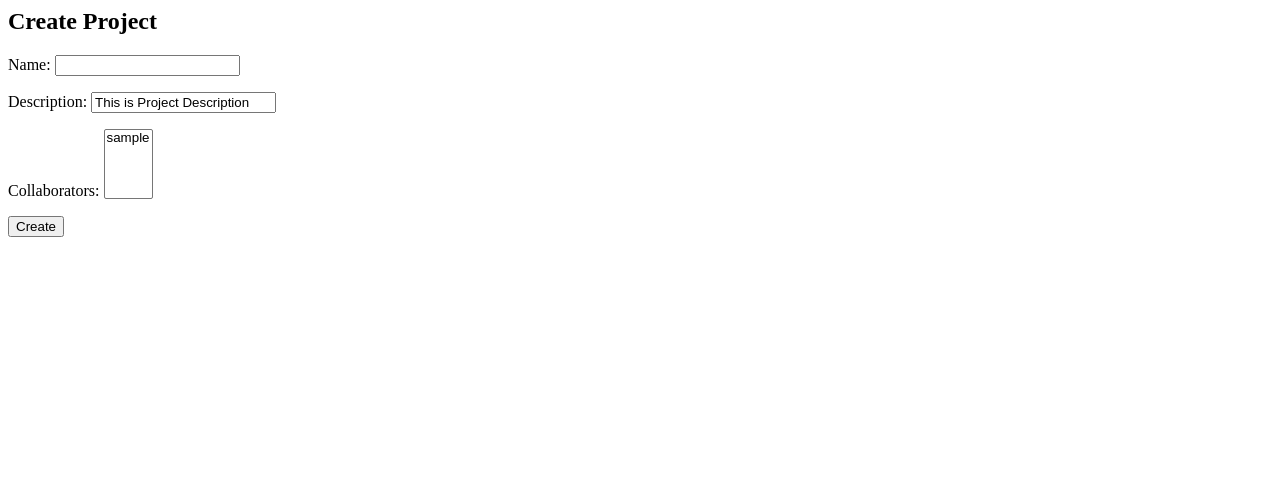
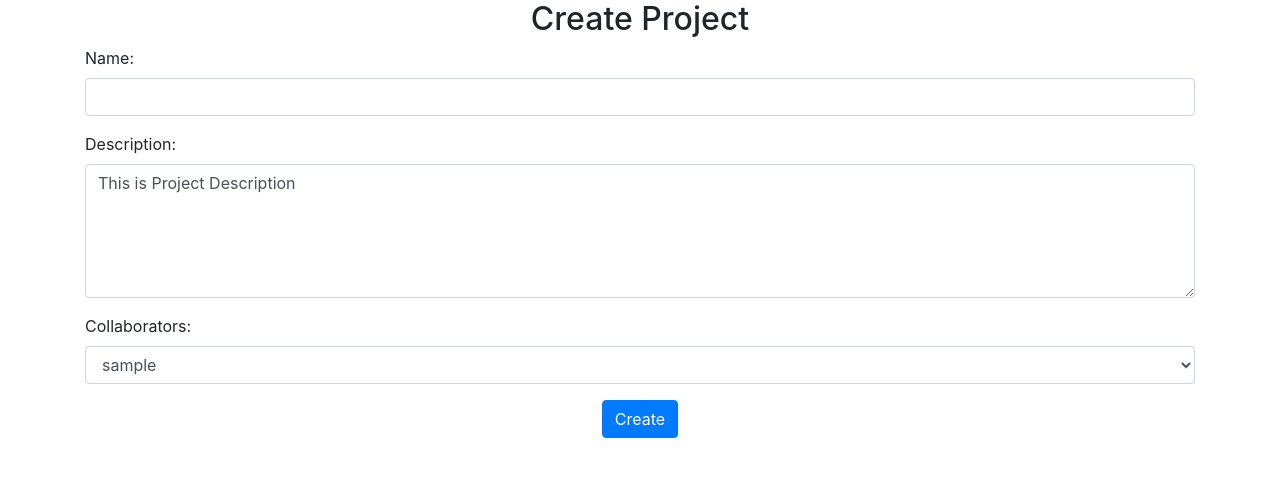
Before and after one commit to AdnanAaddi/TaskWise, a Django app: page /createproject/ in a window 1280 px wide. Shown: the top 477 px of the page. Run offline with Django 5.2, Linux system fonts and the light colour scheme; the visitor is signed in with stand-in values (Sample User, id 1); data comes from the database, SQL or seed files in the repository; some libraries are stand-ins or nearby versions.

Commit message:
Style create_project model form

```diff
--- a/projects/forms.py
+++ b/projects/forms.py
@@ -6,7 +6,17 @@ class ProjectForm(forms.ModelForm):
         model = Project
         fields = ['name', 'description','collaborators']
 
+        widgets={
+            'name': forms.TextInput(attrs={'class':'form-control'}),
+            'description': forms.Textarea(attrs={'class':'form-control', 'rows':5}),
+            'collaborators': forms.Select(attrs={'class':'form-control'}),
+        }
+
 class UpdateProjectForm(forms.ModelForm):
     class Meta:
         model = Project
         fields = ['name', 'description', 'collaborators']
+
+        widgets=(
+
+        )
--- a/projects/models.py
+++ b/projects/models.py
@@ -4,6 +4,6 @@ User=ProjectUser
 
 class Project(models.Model):
     name = models.CharField(max_length=100)
-    description=models.CharField(max_length=500, default='This is Project Description')
+    description=models.TextField(max_length=500, default='This is Project Description')
     owner = models.ForeignKey(User, on_delete=models.CASCADE, related_name='owned_projects')
     collaborators = models.ManyToManyField(User, related_name='collaborated_projects')
--- a/projects/templates/projects/create_project.html
+++ b/projects/templates/projects/create_project.html
@@ -1,6 +1,27 @@
-<h2>Create Project</h2>
-<form method="post">
-    {% csrf_token %}
-    {{ form.as_p }}
-    <button type="submit">Create</button>
-</form>
+<!DOCTYPE html>
+<html lang="en">
+<head>
+    <meta charset="UTF-8">
+    <title>Create Project</title>
+    <link rel="stylesheet" href="https://stackpath.bootstrapcdn.com/bootstrap/4.5.2/css/bootstrap.min.css">
+</head>
+<body>
+
+<div class="container">
+    <div class="row justify-content-center">
+        <div class="col-md-6">
+            <h2 class="text-center">Create Project</h2>
+        </div>
+    </div>
+    <form method="post">
+        {% csrf_token %}
+        {{ form.as_p }}
+        <div class="text-center">
+            <button type="submit" class="btn btn-primary style="font-size: 20px; padding: 10px 20px; border-radius: 0;" >Create</button>
+        </div>
+    </form>
+</div>
+
+<script src="https://stackpath.bootstrapcdn.com/bootstrap/4.5.2/js/bootstrap.min.js"></script>
+</body>
+</html>
```
Also changed, not shown: static/profile_pictures/Untitled.png (added).
